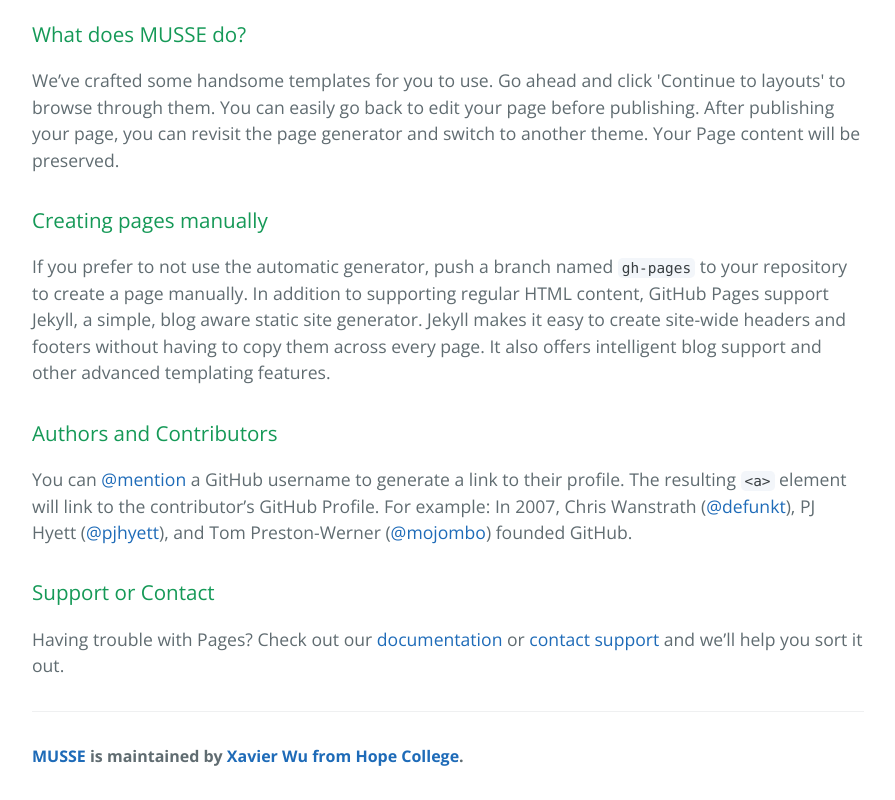
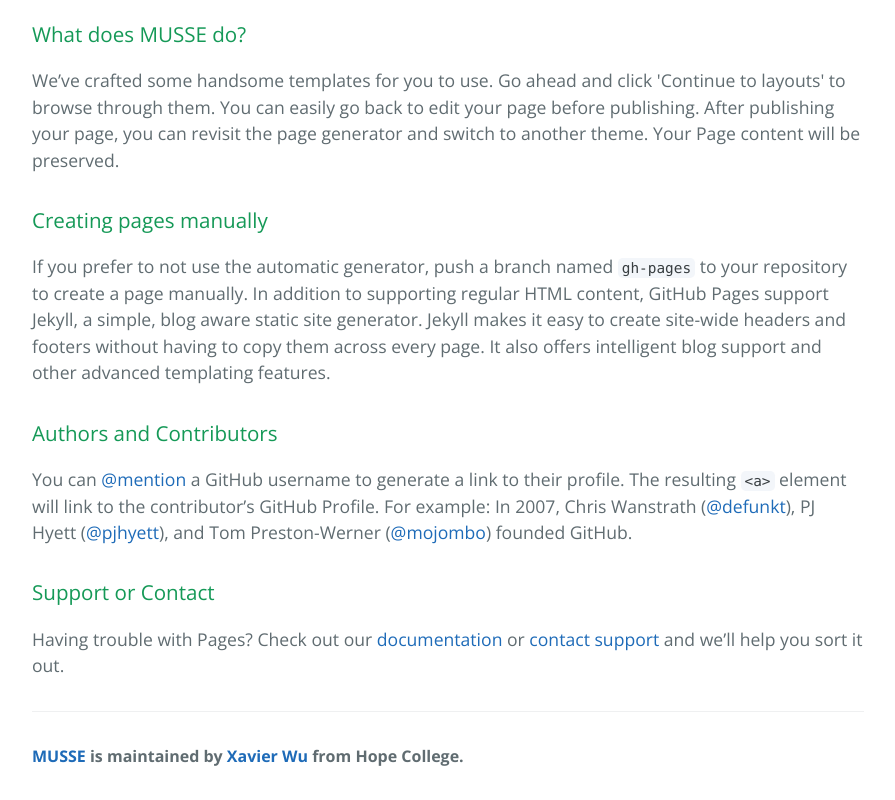
Before and after one commit to hopexavier/MUSSE, a plain HTML site: page index.html in a window 1280 px wide. Shown: the part 582-1382 px from the top of the page, without its empty margins (192-1087 px from the left). Drawn offline with nearby package versions, Linux system fonts and the light colour scheme.

Commit message:
Update index.html

```diff
--- a/index.html
+++ b/index.html
@@ -45,7 +45,7 @@
 <p>Having trouble with Pages? Check out our <a href="https://help.github.com/pages">documentation</a> or <a href="https://github.com/contact">contact support</a> and we’ll help you sort it out.</p>
 
       <footer class="site-footer">
-        <span class="site-footer-owner"><a href="https://github.com/hopexavier/MUSSE">MUSSE</a> is maintained by <a href="https://github.com/hopexavier">Xavier Wu from Hope College</a>.</span>
+        <span class="site-footer-owner"><a href="https://github.com/hopexavier/MUSSE">MUSSE</a> is maintained by <a href="https://github.com/hopexavier">Xavier Wu</a> from Hope College.</span>
 
       </footer>
 
```
